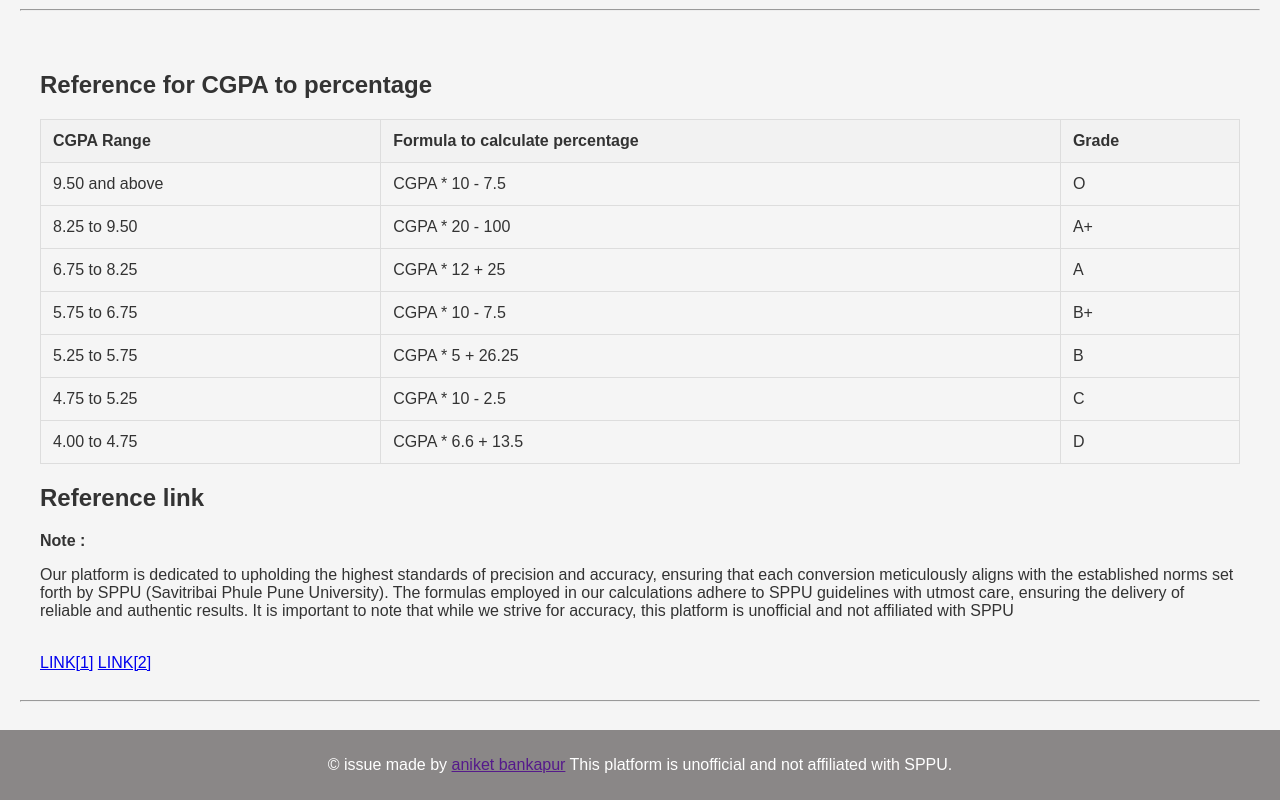
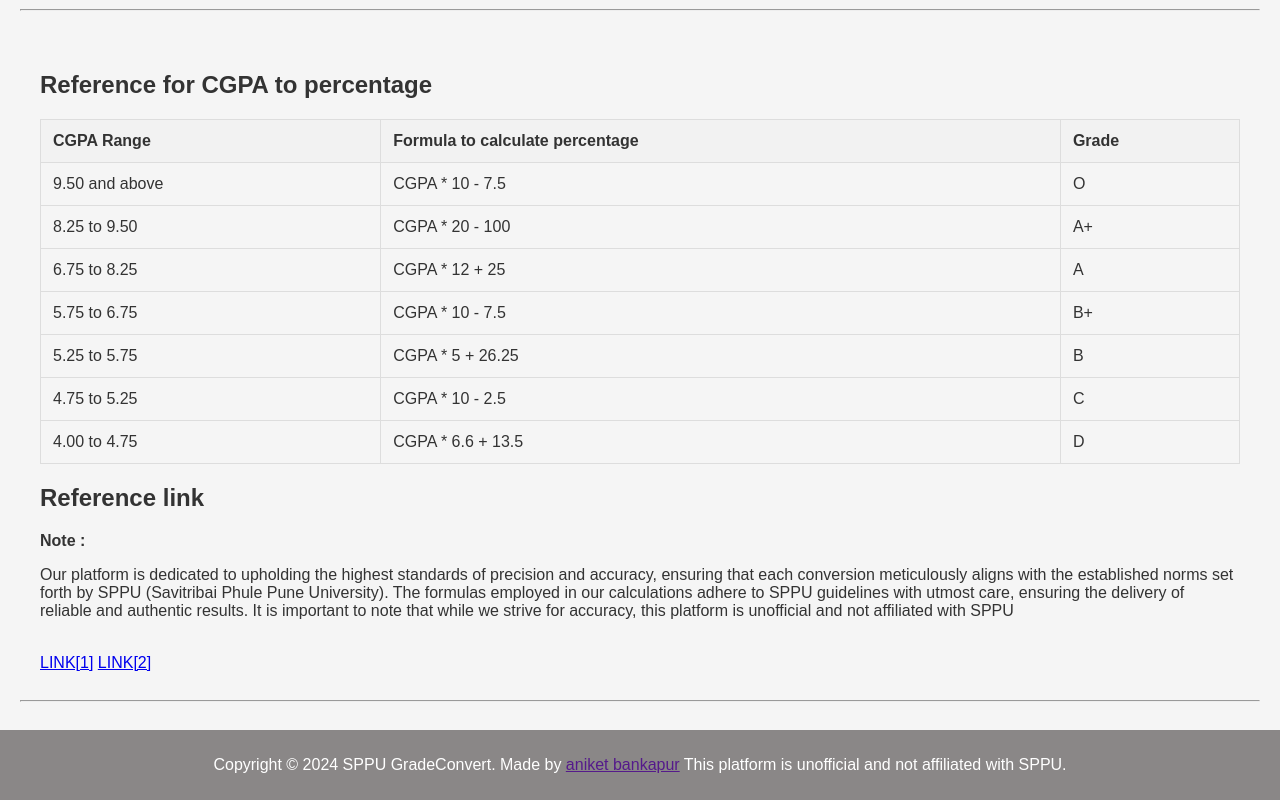
Before and after one commit to aniketbankapur02/sppu-cgpa-percentage-converter, a plain HTML site: page index.html in a window 1280 px wide. Shown: the part 2544-3344 px from the top of the page. Drawn offline with Linux system fonts and the light colour scheme.

Commit message:
Update index.html

```diff
--- a/index.html
+++ b/index.html
@@ -567,8 +567,8 @@
     </main>
 
     <footer>
-        <!-- <p> &copy; 2024 SPPU CGPAPercentify unofficial. All rights reserved.</p> -->
-        <p class="footer_footer__ysJQv">&copy; issue made by <a href="" target="_blank" style="text-decoration:underline">aniket bankapur</a> This platform is unofficial and not affiliated with SPPU.</p>
+        <!-- <p>Copyright &copy; 2024 SPPU GradeConvert unofficial. All rights reserved.</p> -->
+        <p class="footer_footer__ysJQv">Copyright &copy; 2024 SPPU GradeConvert. Made by <a href="" target="_blank" style="text-decoration:underline">aniket bankapur</a> This platform is unofficial and not affiliated with SPPU.</p>
 
         <!-- <p>Contact me:</p>
         <p>Email: <a href=""></a></p>
```
